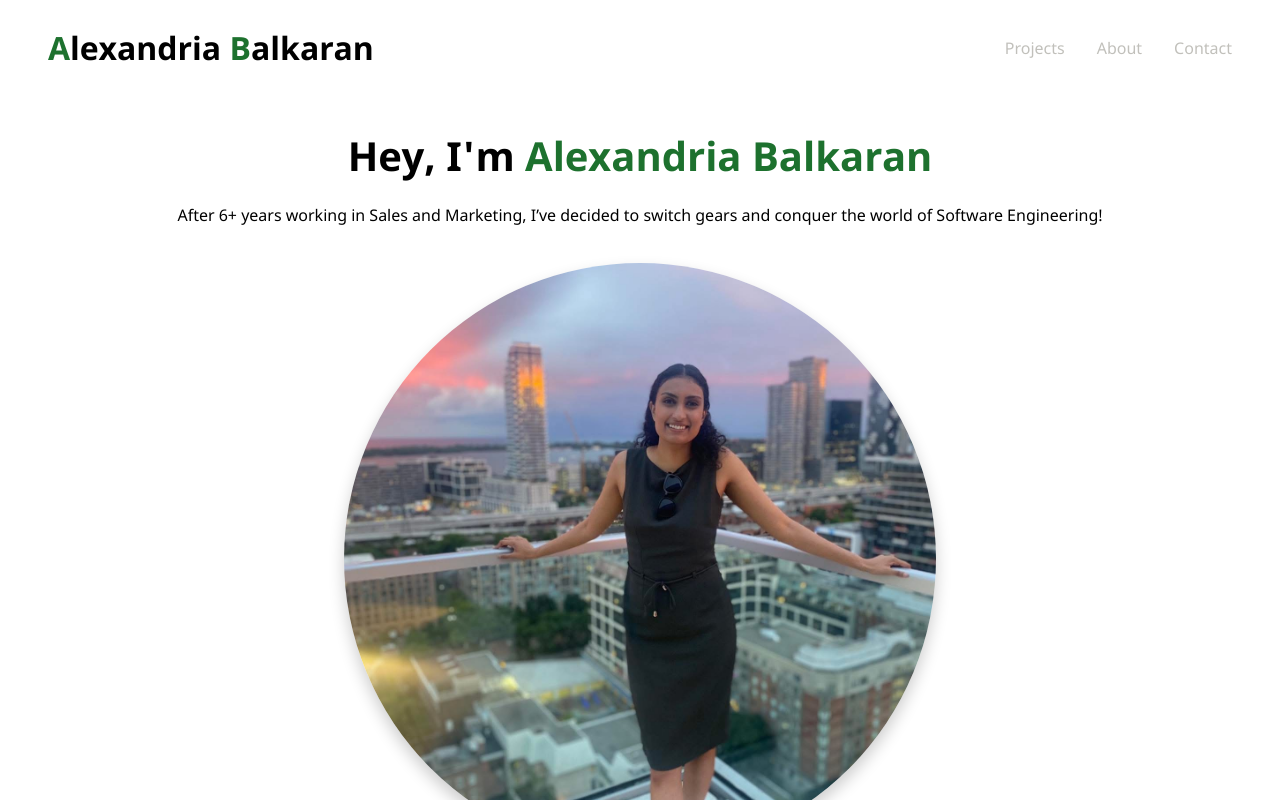
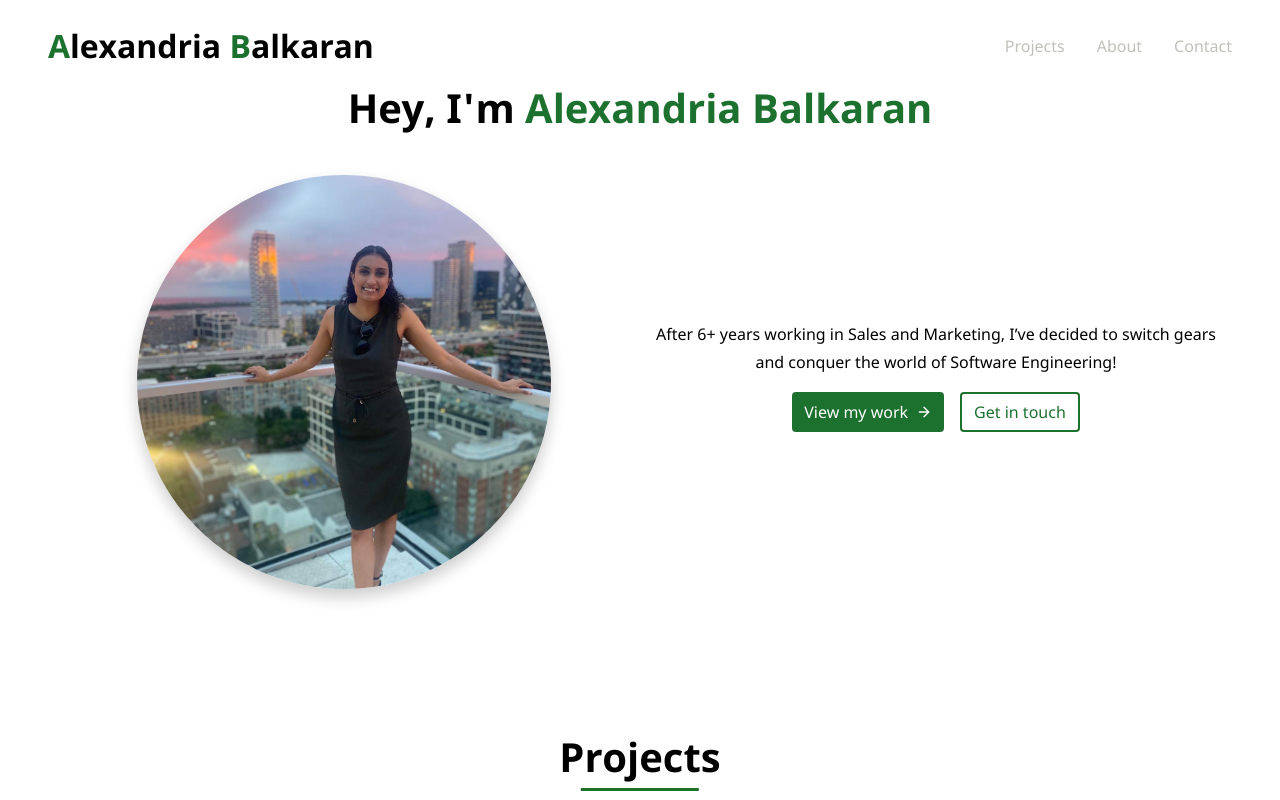
Before and after one commit to AlexandriaBalkaran/alexandria-balkaran-portfolio, a React (Vite) app: page / in a window 1280 px wide. Shown: the top 800 px of the page. Built offline with nearby package versions, Linux system fonts and the light colour scheme.

Commit message:
redesign of hero

```diff
--- a/src/components/Hero/Hero.jsx
+++ b/src/components/Hero/Hero.jsx
@@ -17,10 +17,8 @@ function Hero() {
       <h1>
         Hey, I'm <span className="highlight">Alexandria Balkaran</span>
       </h1>
-      <p className="hero__text">
-        After 6+ years working in Sales and Marketing, I’ve decided to switch
-        gears and conquer the world of Software Engineering!
-      </p>
+
+      <div className="hero__container">
         <div>
           <img
             className="hero__image-alexandria"
@@ -29,6 +27,11 @@ function Hero() {
           ></img>
         </div>
 
+        <div className="hero__text-buttons">
+          <p className="hero__text">
+            After 6+ years working in Sales and Marketing, I’ve decided to
+            switch gears and conquer the world of Software Engineering!
+          </p>
           <div className="buttons">
             <button onClick={() => scrollTo("projects")}>
               View my work <ArrowRight size={16} />
@@ -37,6 +40,8 @@ function Hero() {
               Get in touch
             </button>
           </div>
+        </div>
+      </div>
     </section>
   );
 }
--- a/src/components/Hero/Hero.scss
+++ b/src/components/Hero/Hero.scss
@@ -5,7 +5,7 @@
 
 #projects,
 #contact {
-  scroll-margin-top: 80px; // adjust to match your navbar height
+  scroll-margin-top: 80px;
 }
 
 .hero {
@@ -16,13 +16,30 @@
   height: auto;
 
   @include tablet {
-    padding: 8rem 3rem;
+    padding: 5rem 3rem;
 
     .hero__text {
         margin: 0 10%;
+
+        @include tablet {
+          margin: 0;
+        }
+
+        &-buttons {
+          @include tablet {
+            @include flex-center;
+            flex-direction: column;
+          }
+        }
     }
   }
 
+  &__container {
+    @include tablet {
+      display: grid;
+      grid-template-columns: repeat(2, 1fr);
+    }
+  }
   .highlight {
     color: $colour-secondary-medium;
     font-weight: bold;
@@ -32,6 +49,7 @@
     display: flex;
     justify-content: center;
     gap: 1rem;
+    margin: 1rem 0;
 
     button {
       padding: 0.75rem 1rem;
@@ -46,7 +64,7 @@
       @include font-body;
 
       @include tablet {
-        padding: 0.75rem 1.25rem;
+        padding: 0.25rem 0.75rem;
         @include font-body-tablet;
       }
 
@@ -65,12 +83,11 @@
   &__image-alexandria {
     width: 50%;
     border-radius: 50%;
-    margin: 1.5rem;
+    margin: 1.5rem 0;
     box-shadow: 0 8px 16px rgba(0, 0, 0, 0.2);
 
     @include tablet {
-        margin: 2rem 20%;
-        max-width: 80%;
+      width: 70%;
     }
   }
 }
--- a/src/styles/partials/_mixins.scss
+++ b/src/styles/partials/_mixins.scss
@@ -39,7 +39,7 @@
 @mixin font-body-tablet {
   font-family: "NotoSans";
   font-size: 1rem;
-  line-height: 2rem;
+  line-height: 1.75rem;
   font-weight: 400;
 }
 @mixin font-body-header-tablet {
```
Lines whose indentation alone changed are shown as unchanged.
